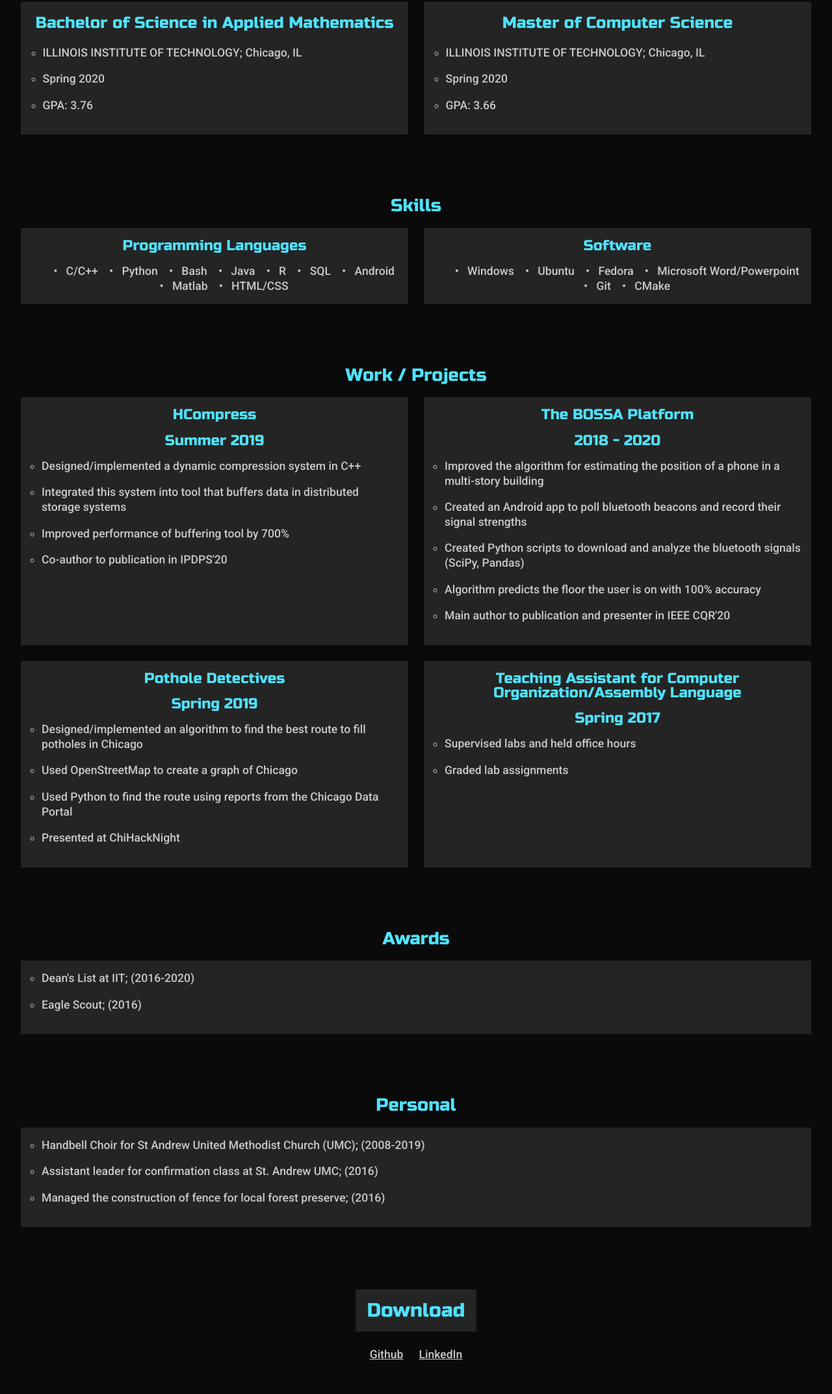
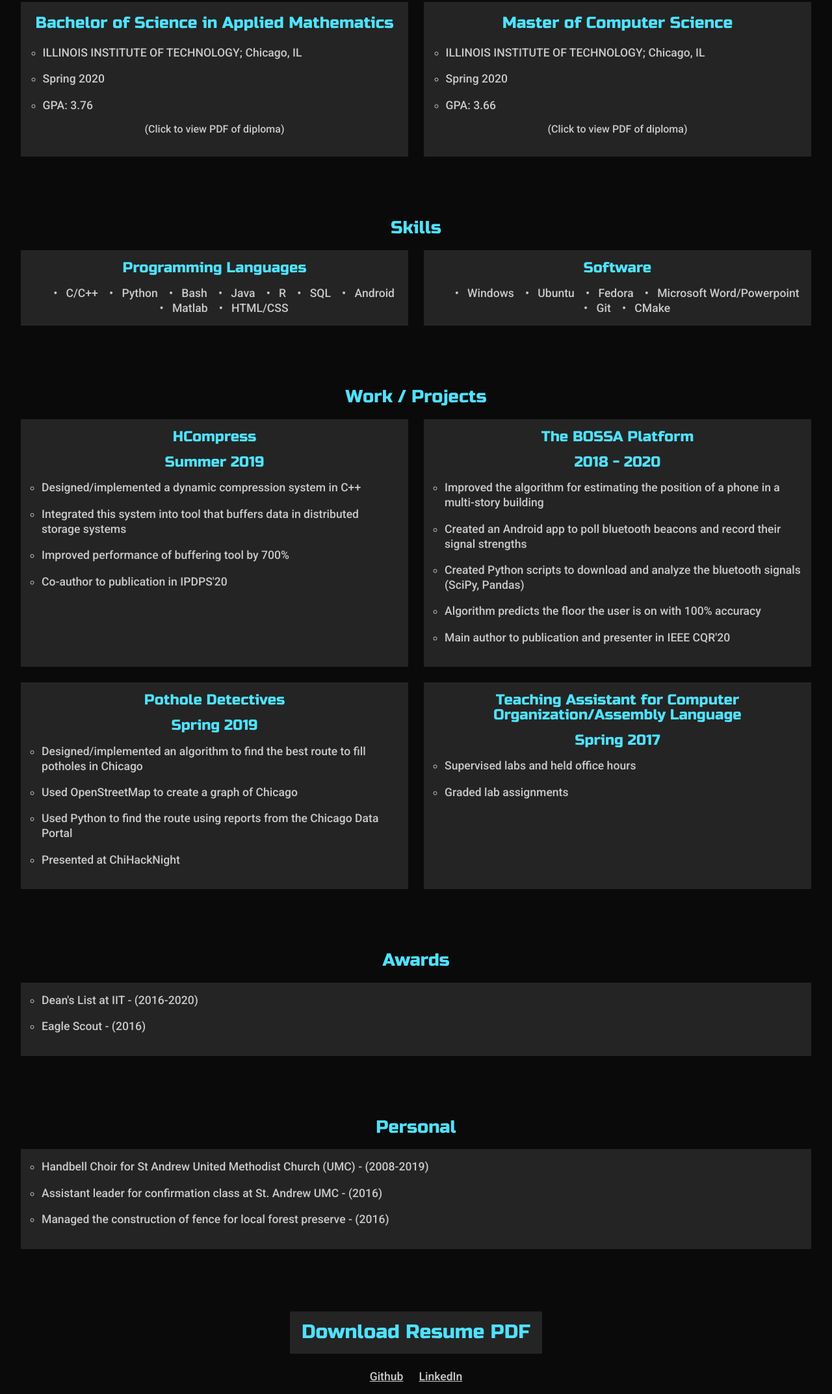
Before and after one commit to lukemartinlogan/professional-website, a plain HTML site: page resume/index.html in a window 1280 px wide. Shown: the part 211-2356 px from the top of the page at 65% size. Drawn offline with nearby package versions, Linux system fonts and the light colour scheme.

Commit message:
Mark where clickable resume boxes go.

```diff
--- a/assets/css/style.css
+++ b/assets/css/style.css
@@ -207,6 +207,13 @@ a.download:hover {
   background-color: #333; /*Medium Grey*/
 }
 
+p.resume-subsection-note {
+  text-align: center;
+  margin-bottom: 0em;
+  line-height: 1;
+  font-size: 1rem;
+}
+
 /* Project Phases */
 
 section.project-section {
--- a/resume/index.html
+++ b/resume/index.html
@@ -42,6 +42,9 @@
                   <li>Spring 2020</li>
                   <li>GPA: 3.76</li>
                 </ul>
+                <p class="resume-subsection-note">
+                  (Click to view PDF of diploma)
+                </p>
               </a>
             </li>
 
@@ -53,6 +56,9 @@
                   <li>Spring 2020</li>
                   <li>GPA: 3.66</li>
                 </ul>
+                <p class="resume-subsection-note">
+                  (Click to view PDF of diploma)
+                </p>
               </a>
             </li>
           </ul>
@@ -151,8 +157,8 @@
           <ul class="resume-subsections">
             <li>
               <ul class="resume-info-list">
-                <li>Dean's List at IIT; (2016-2020)</li>
-                <li>Eagle Scout; (2016)</li>
+                <li>Dean's List at IIT - (2016-2020)</li>
+                <li>Eagle Scout - (2016)</li>
               </ul>
             </li>
           </ul>
@@ -163,9 +169,9 @@
           <ul class="resume-subsections">
             <li>
               <ul class="resume-info-list">
-                <li>Handbell Choir for St Andrew United Methodist Church (UMC); (2008-2019)</li>
-                <li>Assistant leader for confirmation class at St. Andrew UMC; (2016)</li>
-                <li>Managed the construction of fence for local forest preserve; (2016)</li>
+                <li>Handbell Choir for St Andrew United Methodist Church (UMC) - (2008-2019)</li>
+                <li>Assistant leader for confirmation class at St. Andrew UMC - (2016)</li>
+                <li>Managed the construction of fence for local forest preserve - (2016)</li>
               </ul>
             </li>
           </ul>
@@ -175,7 +181,7 @@
 
     <aside class="download">
       <a class="download" href="../assets/pdf/Luke-Logan-resume.pdf" download>
-        <h2 class="download">Download</h2>
+        <h2 class="download">Download Resume PDF</h2>
       </a>
     </aside>
 
```
